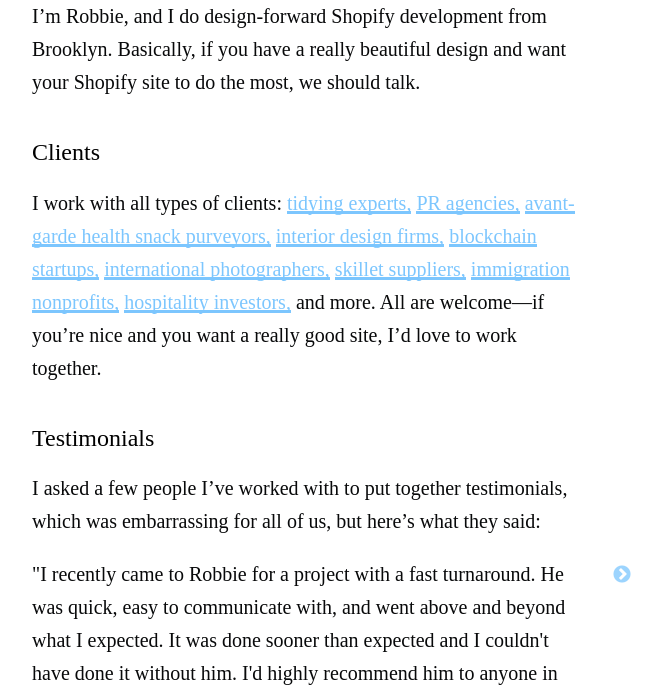
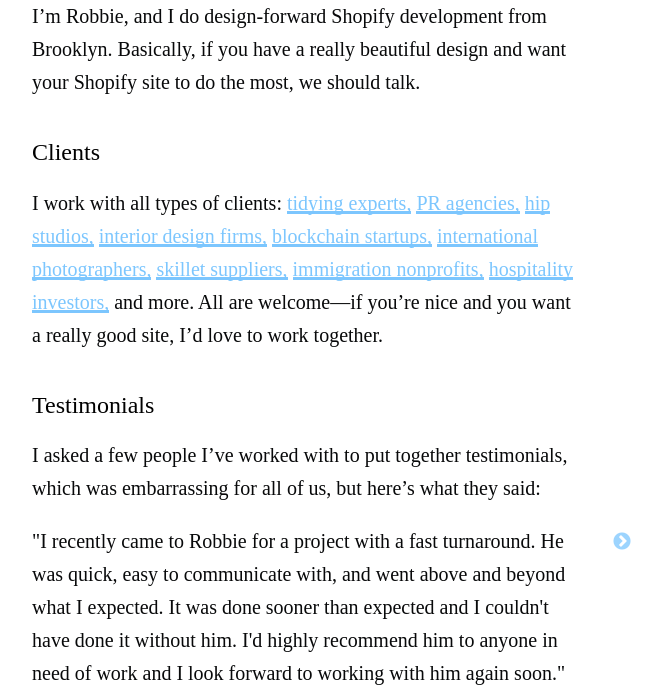
Before and after one commit to robbiesh/robbiesh.github.io, a website: page index.html in a window 1280 px wide. Shown: the part 108-800 px from the top of the page, without its empty margins (333-995 px from the left). Drawn offline with nearby package versions, Linux system fonts and the light colour scheme; a web font is replaced by a local one.

Commit message:
Update index.html

```diff
--- a/index.html
+++ b/index.html
@@ -29,7 +29,7 @@
 
     <h2>Clients</h2>
 
-    <p>I work with all types of clients: <a href="https://konmari.com/" target="_blank" title="Marie Kondo">tidying experts,</a> <a href="https://beccapr.com/" target="_blank" title="BeccaPR">PR agencies,</a> <a href="https://dadadaily.com/" target="_blank" title="Dada Daily">avant-garde health snack purveyors,</a> <a href="https://carpenterandmason.com/" target="_blank" title="Carpenter and Mason">interior design firms,</a> <a href="https://manifoldtechnology.com/" target="_blank" title="Manifold Technology">blockchain startups,</a> <a href="https://franceproduction.co.za/" target="_blank" title="France Production">international photographers,</a> <a href="https://fieldcompany.com/" target="_blank" title="Field Company">skillet suppliers,</a> <a href="https://maketheroadny.org/" target="_blank" title="Make The Road NY">immigration nonprofits,</a> <a href="https://wilcuma.com/" target="_blank" title="Wilcuma">hospitality investors,</a> and more. All are welcome&mdash;if you’re nice and you want a really good site, I’d love to work together.</p>
+    <p>I work with all types of clients: <a href="https://konmari.com/" target="_blank" title="Marie Kondo">tidying experts,</a> <a href="https://beccapr.com/" target="_blank" title="BeccaPR">PR agencies,</a> <a href="https://hungrystudio.co/" target="_blank" title="Hungry Studio">hip studios,</a> <a href="https://carpenterandmason.com/" target="_blank" title="Carpenter and Mason">interior design firms,</a> <a href="https://manifoldtechnology.com/" target="_blank" title="Manifold Technology">blockchain startups,</a> <a href="https://franceproduction.co.za/" target="_blank" title="France Production">international photographers,</a> <a href="https://fieldcompany.com/" target="_blank" title="Field Company">skillet suppliers,</a> <a href="https://maketheroadny.org/" target="_blank" title="Make The Road NY">immigration nonprofits,</a> <a href="https://wilcuma.com/" target="_blank" title="Wilcuma">hospitality investors,</a> and more. All are welcome&mdash;if you’re nice and you want a really good site, I’d love to work together.</p>
 
     <h2>Testimonials</h2>
 
```
